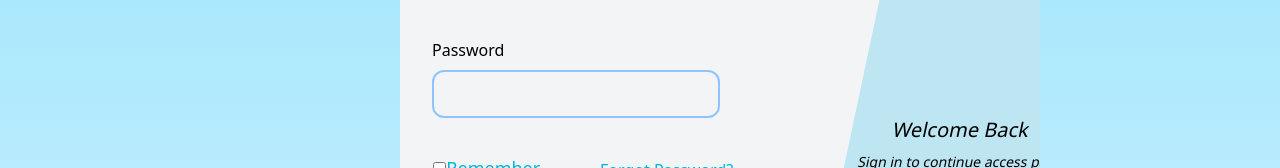
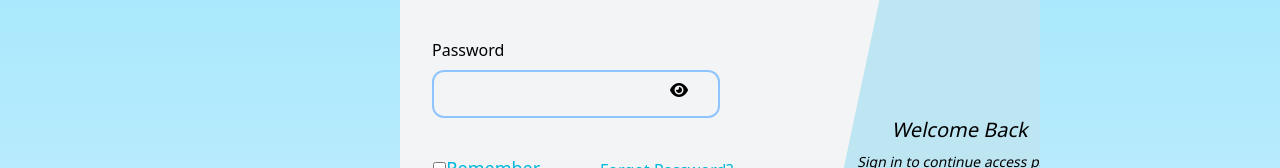
Before and after one commit to Heryakos-Technology/BIZEthio-frontend, a Vue app: page /#/signin in a window 1280 px wide. Shown: the part 352-520 px from the top of the page. Built offline with nearby package versions, Linux system fonts and the light colour scheme; no server answers; what vue3-apexcharts would draw is missing.

Commit message:
new commit

```diff
--- a/src/views/Users/SignIn.vue
+++ b/src/views/Users/SignIn.vue
@@ -31,17 +31,25 @@
                   <p>Password</p>
                 </div>
               </div>
-              <div class="mt-2">
+              <div class="mt-2 relative">
                 <input
-                  type="password"
+                  :type="isPasswordVisible ? 'text' : 'password'"
                   class="focus:outline-none pl-3 border-2 rounded-xl border-blue-300 w-1/2 md:h-12"
                   v-model="password"
                   @input="validatePassword"
                 />
-                <p v-if="passwordError" class="text-red-500 mt-5">
-                  {{ passwordError }}
-                </p>
-              </div>
+                <span
+                @click="togglePasswordVisibility"
+                class="absolute top-5 right-80 transform -translate-y-1/2 cursor-pointer"
+              >
+                <i
+                  :class="isPasswordVisible ? 'fas fa-eye-slash' : 'fas fa-eye'"
+                ></i>
+              </span>
+            </div>
+            <p v-if="passwordError" class="text-red-500 mt-5">
+              {{ passwordError }}
+            </p>
             </div>
             <div class="mt-9 flex w-12/12 mx-auto font-light">
               <div class="md:text-lg md:w-1/2 md:mx-auto">
@@ -198,12 +206,20 @@
                 <p>Password</p>
               </div>
             </div>
-            <div class="mt-2">
+            <div class="mt-2 relative">
               <input
-                type="password"
+                :type="isPasswordVisible ? 'text' : 'password'"
                 class="border-2 rounded-md focus:outline-none pl-3 border-blue-300 w-13/13 md:h-12"
                 v-model="password"
               />
+              <span
+                @click="togglePasswordVisibility"
+                class="absolute right-3 top-1/2 transform -translate-y-1/2 cursor-pointer"
+              >
+                <i
+                  :class="isPasswordVisible ? 'fas fa-eye-slash' : 'fas fa-eye'"
+                ></i>
+              </span>
             </div>
           </div>
 
@@ -475,10 +491,15 @@ export default {
     const signInMessage = ref("Continue");
     const emailError = ref("");
     const passwordError = ref("");
+    const isPasswordVisible = ref(false);
 
     const isLoginButtonDisabled = computed(() => {
       return email.value.trim() === "" || password.value.trim() === "";
     });
+    const togglePasswordVisibility = () => {
+      isPasswordVisible.value = !isPasswordVisible.value;
+    };
+
     const signInWithGoogle = async () => {
       try {
         const result = await signInWithPopup(auth, googleProvider);
@@ -604,6 +625,8 @@ export default {
       signInWithGoogle,
       signInWithFacebook,
       authError,
+      togglePasswordVisibility,
+      isPasswordVisible
     };
   },
 };
```
